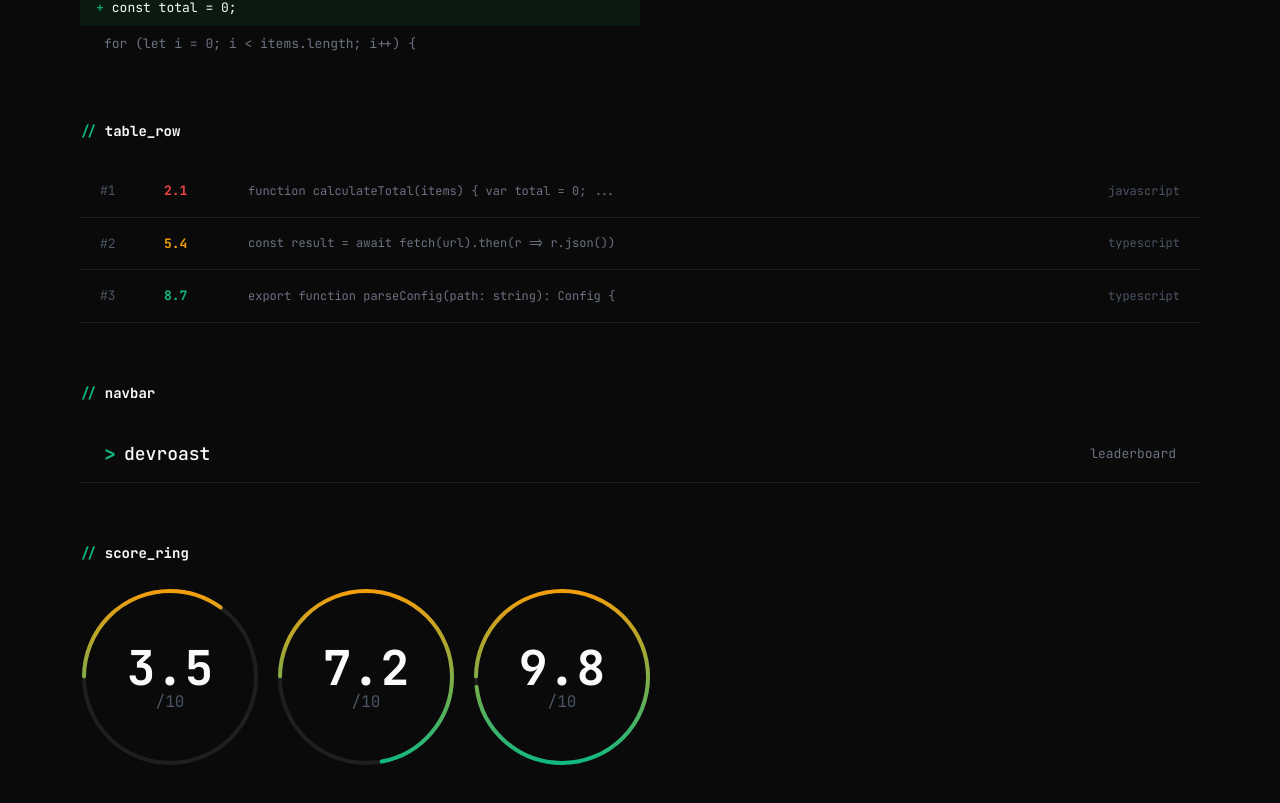
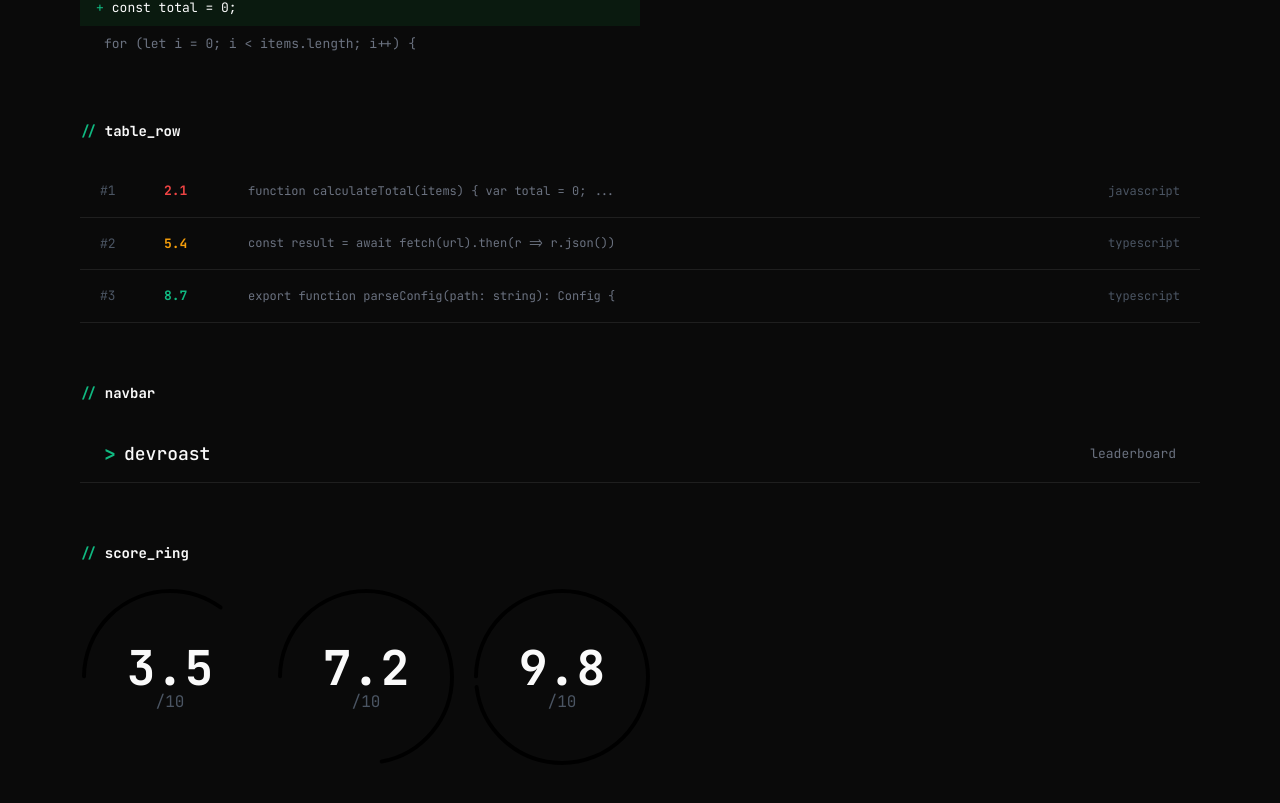
Before and after one commit to celcaz/devroast, a Next.js app: page /components in a window 1280 px wide. Shown: the part 1459-2262 px from the top of the page. Built offline with nearby package versions, Linux system fonts and the light colour scheme.

Commit message:
fix(score-ring): correct CSS variable names to use --color- prefix after Tailwind v4 migration

```diff
--- a/src/components/ui/score-ring.tsx
+++ b/src/components/ui/score-ring.tsx
@@ -41,15 +41,15 @@ function ScoreRing({
           cy={center}
           r={radius}
           fill="none"
-          stroke="var(--border-primary)"
+          stroke="var(--color-border-primary)"
           strokeWidth={4}
         />
 
         {/* Gradient arc */}
         <defs>
           <linearGradient id="score-gradient" x1="0%" y1="0%" x2="100%" y2="0%">
-            <stop offset="0%" stopColor="var(--accent-green)" />
-            <stop offset="100%" stopColor="var(--accent-amber)" />
+            <stop offset="0%" stopColor="var(--color-accent-green)" />
+            <stop offset="100%" stopColor="var(--color-accent-amber)" />
           </linearGradient>
         </defs>
         <circle
```
